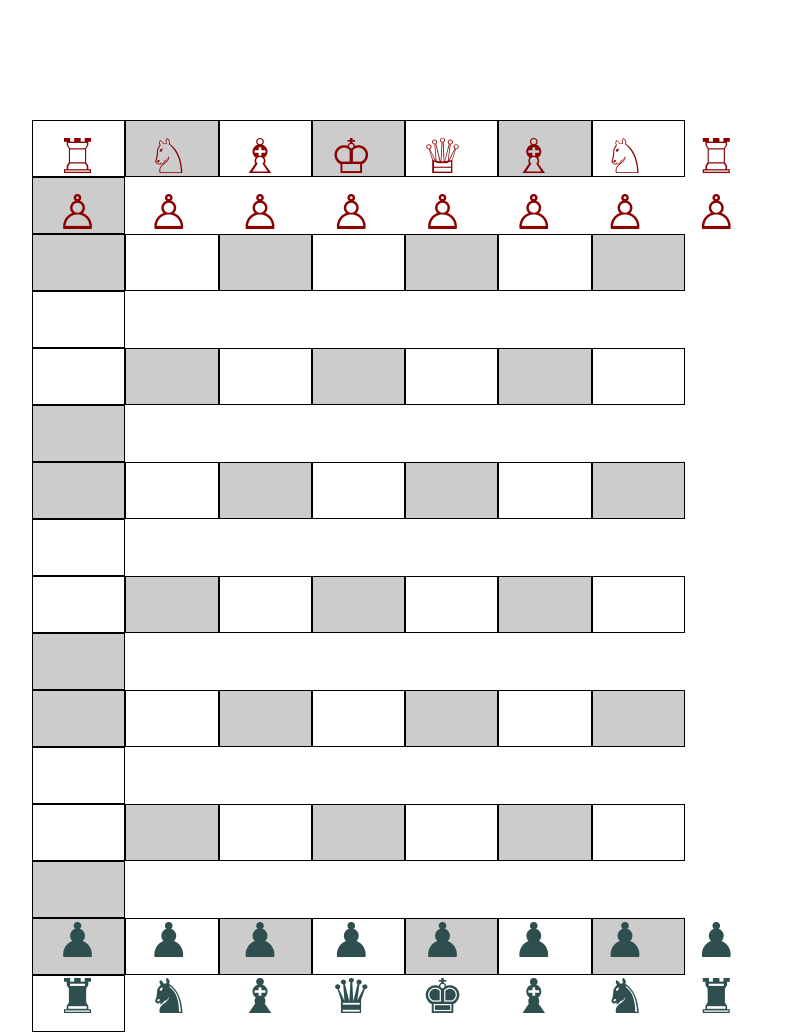
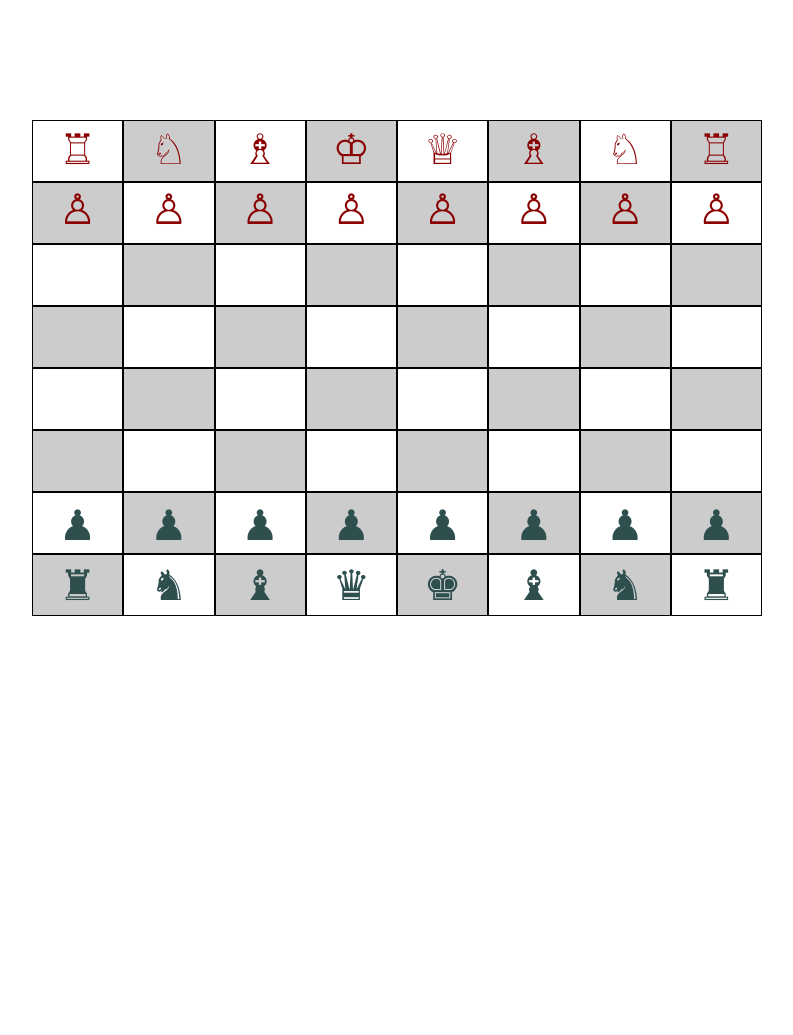
Before and after one commit to danMulvihill/unicode-chess, a plain HTML site: page unicodeChess.html in a window 1280 px wide. Shown: the whole page, without its empty margins (243-1036 px from the left). After the commit the page ends 800 px from the top, so only its background shows below. Drawn offline with nearby package versions, Linux system fonts and the light colour scheme.

Commit message:
a few bootstrap fixes

```diff
--- a/unicodeChess.html
+++ b/unicodeChess.html
@@ -4,7 +4,7 @@
     <meta charset="utf-8">
     <meta http-equiv="X-UA-Compatible" content="IE=edge">
     <meta name="viewport" content="width=device-width, initial-scale=1">
-    <!-- The above 3 meta tags *must* come first in the head; any other head content must come *after* these tags -->
+    <link rel="stylesheet" href="https://maxcdn.bootstrapcdn.com/bootstrap/3.3.6/css/bootstrap.min.css">
     <title>Unicode Chess</title>
 
 
@@ -92,7 +92,7 @@
     <script src="https://ajax.googleapis.com/ajax/libs/jquery/1.11.3/jquery.min.js"></script>
 
     <script src="http://ajax.googleapis.com/ajax/libs/jqueryui/1.11.1/jquery-ui.min.js"></script>
-
+   <script src="https://maxcdn.bootstrapcdn.com/bootstrap/3.3.6/js/bootstrap.min.js"></script>
     <script>
      $(".piece").draggable();
     </script>
```
